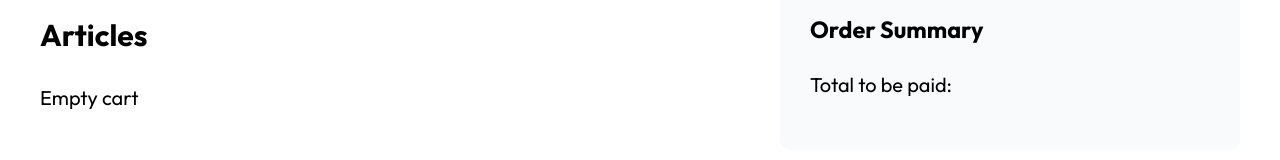
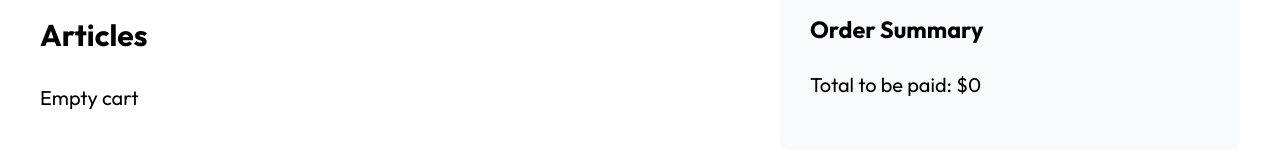
Before and after one commit to Inmacc96/guitarLA-NextJS, a Next.js app: page /cart in a window 1280 px wide. Shown: the part 462-622 px from the top of the page. Built offline with nearby package versions, Linux system fonts and the light colour scheme.

Commit message:
- Calculate shopping cart total - Set product div key

```diff
--- a/pages/cart.js
+++ b/pages/cart.js
@@ -1,8 +1,19 @@
+import { useState, useEffect } from "react";
 import Image from "next/image";
 import Layout from "../components/Layout";
 import styles from "../styles/cart.module.css";
 
 const Cart = ({ cart, updateQuantity }) => {
+  const [total, setTotal] = useState(0);
+
+  useEffect(() => {
+    const totalCalc = cart.reduce(
+      (total, product) => total + product.quantity * product.price,
+      0
+    );
+    setTotal(totalCalc);
+  }, [cart]);
+
   return (
     <Layout title="Shopping Cart">
       <main className="container">
@@ -15,7 +26,7 @@ const Cart = ({ cart, updateQuantity }) => {
             {cart.length === 0
               ? "Empty cart"
               : cart.map((product) => (
-                  <div key={product} className={styles.product}>
+                  <div key={product.id} className={styles.product}>
                     <div>
                       <Image
                         width={250}
@@ -61,7 +72,7 @@ const Cart = ({ cart, updateQuantity }) => {
 
           <aside className={styles.summary}>
             <h3>Order Summary</h3>
-            <p>Total to be paid:</p>
+            <p>Total to be paid: ${total}</p>
           </aside>
         </div>
       </main>
```
